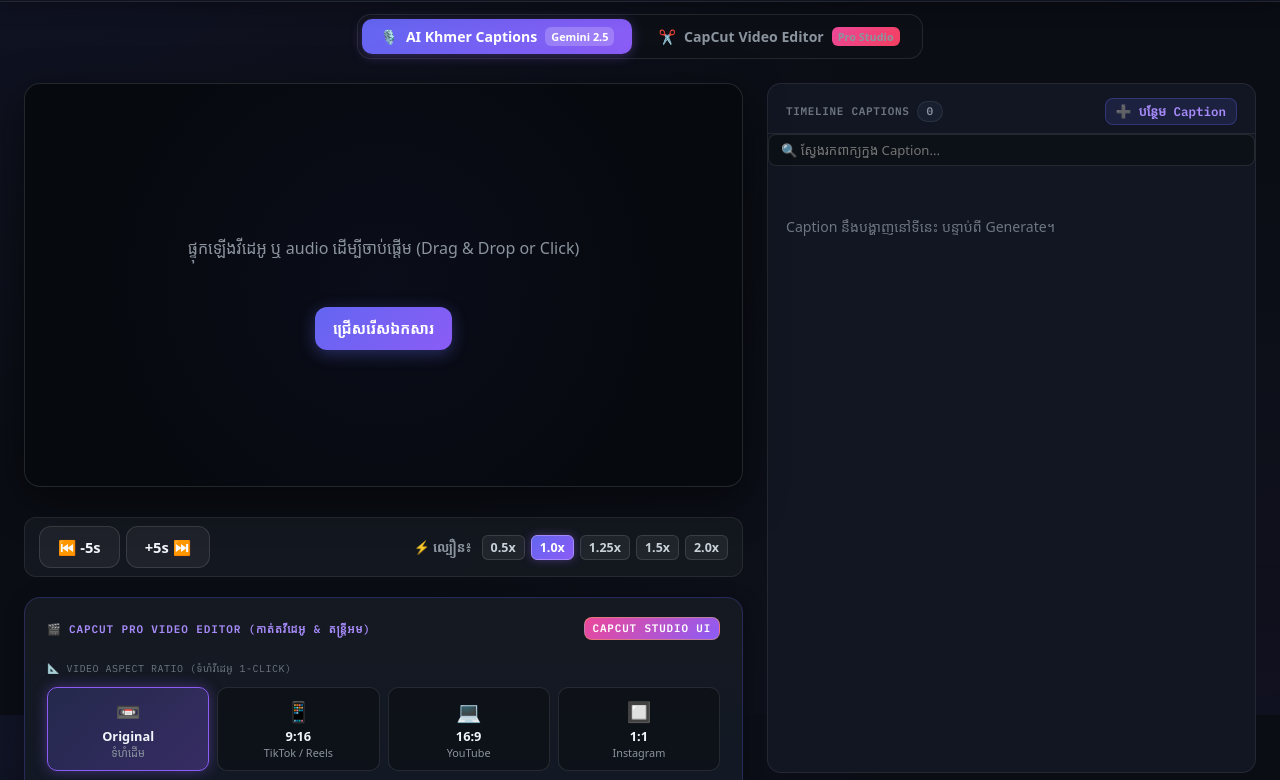
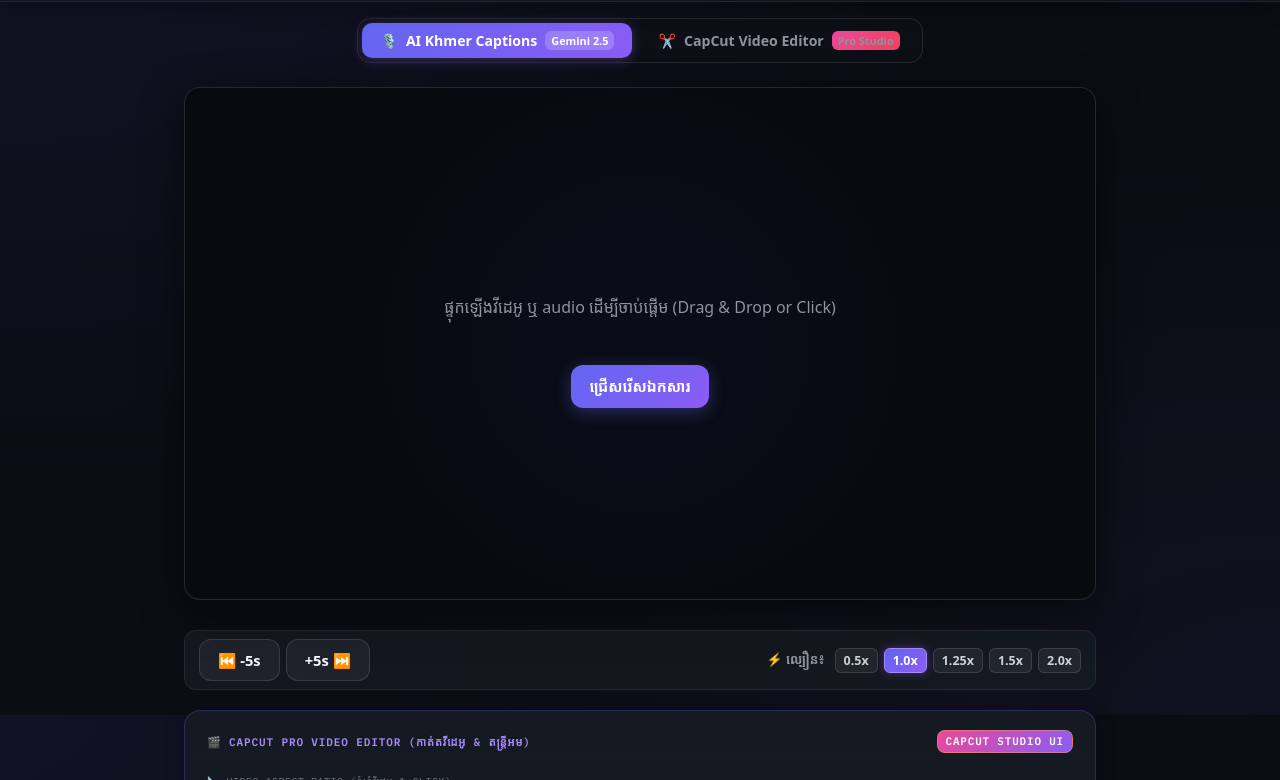
Before and after one commit to chhiengphouchhit-beep/CH-Auto-Subtitile-, a website: page public/index.html in a window 1280 px wide. Shown: the part 85-865 px from the top of the page. Drawn offline with Linux system fonts and the light colour scheme; no server answers; a web font is replaced by a local one.

Commit message:
style: Refactor UI into Centered Studio Container (960px max-width) with spacious 1-column layout and balanced studio cards

```diff
--- a/public/styles.css
+++ b/public/styles.css
@@ -86,23 +86,20 @@ button, input, textarea, select{ font-family: inherit; }
   border-radius: 20px;
 }
 
-/* ---- layout ---- */
 .layout{
   flex: 1;
-  display: grid;
-  grid-template-columns: minmax(0, 1.3fr) minmax(280px, 0.9fr);
-  gap: 20px;
-  padding: 20px;
-  max-width: 1400px;
+  display: flex;
+  flex-direction: column;
+  gap: 24px;
+  padding: 24px 16px;
+  max-width: 960px;
   width: 100%;
   margin: 0 auto;
-}
-@media (max-width: 860px){
-  .layout{ grid-template-columns: 1fr; padding: 12px; }
+  align-items: center;
 }
 
 /* ---- preview pane ---- */
-.preview-pane{ display:flex; flex-direction:column; gap: 20px; min-width: 0; }
+.preview-pane{ display:flex; flex-direction:column; gap: 20px; width: 100%; }
 
 .video-shell{
   position: relative;
@@ -266,12 +263,15 @@ textarea:focus, input:focus{ border-color: #8b5cf6; outline: none; box-shadow: 0
 
 /* ---- timeline pane ---- */
 .timeline-pane{
-  background: var(--surface);
+  background: rgba(17, 22, 34, 0.85);
+  backdrop-filter: blur(16px);
+  -webkit-backdrop-filter: blur(16px);
   border: 1px solid var(--border);
-  border-radius: 14px;
+  border-radius: 16px;
   display:flex; flex-direction:column;
-  min-height: 300px;
-  max-height: calc(100vh - 110px);
+  width: 100%;
+  padding: 16px;
+  box-shadow: 0 8px 32px rgba(0, 0, 0, 0.25);
 }
 .timeline-head{
   display:flex; align-items:center; justify-content:space-between;
@@ -1262,9 +1262,11 @@ textarea:focus, input:focus{ border-color: #8b5cf6; outline: none; box-shadow: 0
 
 /* CapCut Studio Mode Navigation Tabs */
 .studio-nav-wrapper {
-  max-width: 1400px;
-  margin: 12px auto 0;
+  max-width: 960px;
+  margin: 16px auto 0;
   padding: 0 16px;
+  display: flex;
+  justify-content: center;
 }
 
 .studio-nav-tabs {
```
